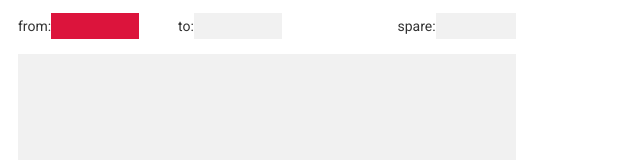
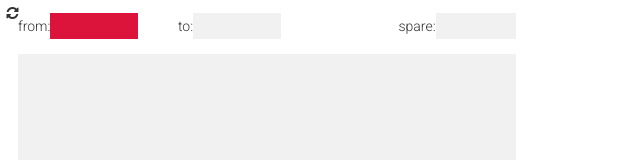
Before and after one commit to MoophHD/broccoli-planner, a React app: page / in a window 1280 px wide. Shown: the top 160 px of the page, without its empty margins (0-640 px from the left). Built offline with nearby package versions, Linux system fonts and the light colour scheme.

Commit message:
prevent controller cyns onedit & styling

```diff
--- a/index.html
+++ b/index.html
@@ -2,8 +2,8 @@
 <html>
   <head>
     <title>'''</title>
-    <link rel="stylesheet" href="https://cdnjs.cloudflare.com/ajax/libs/font-awesome/4.7.0/css/font-awesome.min.css">
-    <link href="https://fonts.googleapis.com/css?family=Open+Sans|Roboto:400,500,700&amp;subset=cyrillic" rel="stylesheet">
+    <link rel="stylesheet" href="https://maxcdn.bootstrapcdn.com/font-awesome/4.7.0/css/font-awesome.min.css">
+    <link href="https://fonts.googleapis.com/css?family=Open+Sans:300|Roboto:300,400&amp;subset=cyrillic" rel="stylesheet">
   </head>
   <body>
     <div id="root" class="container-fluid">
--- a/src/components/Chunck.js
+++ b/src/components/Chunck.js
@@ -74,9 +74,9 @@ class Chunck extends Component {
 
         return (
             <div ref={this.setStuff} data-id={id} data-order={order} className="chunck">
-                <div>{from}</div>
-                <div>{to}</div>
-                <div>{name}</div>
+                <div className="chunckFrom">{from}</div>
+                <div className="chunckTo">{to}</div>
+                <div className="chunckName">{name}</div>
             </div>
         )
     }
--- a/src/components/InputFields.js
+++ b/src/components/InputFields.js
@@ -51,7 +51,6 @@ class InputFields extends Component {
             document.querySelector('[data-type=to]').focus();
         } else if (e.target.dataset.type == "to") {
             this.props.pageActions.toggleAreaType();
-            // document.querySelector('.ctrInput').focus();
         }
     }
 
@@ -143,8 +142,7 @@ class InputFields extends Component {
     formatDate(dt, mer) {
         dt[0] = this.checkAndFixZeros(dt[0]);
         dt[1] = this.checkAndFixZeros(dt[1]);
-        dt[2] = mer;
-        return `${dt[0]+' : '+dt[1]}${" " + dt[2]}`;
+        return `${dt[0]+' : '+dt[1]}${" " + mer}`;
     }
 
     normilizeDotDate(dt) {
@@ -165,18 +163,24 @@ class InputFields extends Component {
 
     componentWillReceiveProps(nextProps) {
         let {ids, byId, from, to} = nextProps;
-        if (Object.keys(from).length === 0 || Object.keys(to).length === 0) return;
+        if (Object.keys(from).length === 0 || Object.keys(to).length === 0) {
+            if (Object.keys(from).length === 0) document.querySelector('[data-type=from]').value = "";
+            if (Object.keys(to).length === 0) document.querySelector('[data-type=to]').value = "";
+
+            this.setState(() => {return {spare:""}})
+            return;
+        }
 
         let result;
-        let overAll = to.diff(from, 'minutes');
+        let overAll = to.diff(from, 'seconds');
         let fullfilled = 0; // in minutes
 
         ids.forEach(function(id) {
-            fullfilled += byId[id].to.diff(byId[id].from, 'minutes');
+            fullfilled += byId[id].to.diff(byId[id].from, 'seconds');
         });
-
-        result = Math.round(overAll - fullfilled);
-
+        console.log(overAll - fullfilled);
+        result = Math.round((overAll - fullfilled)/60);
+        console.log(result);
         this.setState(() => {return {spare:`${~~(result/60)}h${result%60}m`}})
     }
 
--- a/src/components/StaticController.js
+++ b/src/components/StaticController.js
@@ -5,7 +5,7 @@ export default function StaticController(props) {
     return (
     <div style={{display:props.isActive ? "block" : "none"}} onClick={props.handleClick} className="ctrInput">
         {props.chuncks.map((chunck, ind) => {
-            return <span key={ind} className="staticChunck" data-order={ind}>{chunck}</span>
+            return(<div key={ind} className="staticChunck" data-order={ind}>{chunck}</div>)
         })}
     </div>)
 }
--- a/src/containers/App.js
+++ b/src/containers/App.js
@@ -43,16 +43,19 @@ class App extends Component {
       })
   }
 
-  clear() {
+  clear(e) {
+    let target = e.target;
+    if (target) {
+      if (target.tagName == "I") target=target.parentNode;
+      target.classList.add('pulse');
+      setTimeout(()=>target.classList.remove('pulse'), 500);
+    }
 
-    document.querySelector('[data-type=from]').value = '';
-    document.querySelector('[data-type=to]').value = '';
-    document.querySelector('div.ctrInput').innerHTML = "";
     document.querySelector('textarea.ctrInput').value = "";
-
     Cookies.remove('ctrVal');
     Cookies.remove('dt', {path: '/'});
     Cookies.remove('dt');
+
 
     this.props.actions.clearChuncks();
     this.props.dtActions.clearDt();
@@ -66,7 +69,7 @@ class App extends Component {
       let curr = byID[id];
       return (
         <Chunck
-          key={`_chunck${id}${curr.order}${Math.random()}`}  //${Math.random()}
+          key={`_chunck${id}${curr.order}}`}  //${Math.random()}
           name={curr.name}
           from={curr.from}
           to={curr.to}
@@ -76,9 +79,12 @@ class App extends Component {
       )
     })
 
+
     return (
       <div >
-        <button className="cookieBtn" onClick={this.clear}></button>
+        <a onClick={this.clear} className="btn btn-default reloadBtn"  >
+          <i className="fa fa-refresh" aria-hidden="true"></i>
+        </a>
         <Controller />
       <div ref={this.sortableContainer} id="sortable" className="chunckContainer">
         {chuncks}
--- a/src/containers/Controller.js
+++ b/src/containers/Controller.js
@@ -43,7 +43,7 @@ class Controller extends Component {
         }
 
         this.input.spellcheck = false;
-        window.addEventListener('beforeunload', () => this.handleUnload(this.input.value))
+        window.addEventListener('beforeunload', function() {this.handleUnload(this.state.value)}.bind(this) )
         this.input.addEventListener("blur",() => this.checkVal());
         this.input.addEventListener("keyup", (e) => this.checkEnter(e));
 
@@ -51,8 +51,8 @@ class Controller extends Component {
     }
 
     handleUnload(vl) {
-        if (this.state.value.length > 0 && this.props.ids.length > 0) {
-            Cookies.set('ctrVal', this.state.value, {expires: 1});
+        if (vl > 0 && this.props.ids.length > 0) {
+            Cookies.set('ctrVal', vl, {expires: 1});
         }
     }
 
@@ -138,7 +138,7 @@ class Controller extends Component {
     }
 
     componentWillReceiveProps(nextProps) {
-        if (this.lastById && this.lastById != JSON.stringify(nextProps.byId)) {
+        if (!this.props.isAreaActive && this.lastById && this.lastById != JSON.stringify(nextProps.byId)) {
             this.syncInput(nextProps);
         }
 
--- a/src/styles/app.css
+++ b/src/styles/app.css
@@ -3,6 +3,7 @@
 }
 
 body {
+  font-weight: 300;
   line-height: 1.45;
   font-size: 14px;
   padding-left: 10px;
@@ -67,6 +68,7 @@ body {
 .ctrInput {
   margin-top: 15px;
   font-family: 'Roboto', sans-serif;
+  font-weight: 300;
   border: none;
   resize: none;
   background-color: #f1f1f1;
@@ -122,6 +124,12 @@ body {
   background-color: #f1f1f1;
   padding: 5px 10px;
   transition:  all ease .2s;
+  font-weight: 300;
+}
+
+.chunckFrom,
+.chunckTo {
+  font-weight: 400;
 }
 
 .dtInput input:focus {
@@ -132,20 +140,48 @@ body {
 }
 
 .dtInput.total input {
+  font-weight: 400;
   text-align: center;
 }
 
-.dtInput.active {
-  background: linear-gradient(to bottom, #fff 0px, crimson 0px, crimson 22px, #fff 22px);
-  background-attachment: local;
-}
-
-.cookieBtn {
-  padding: 10px;
+.reloadBtn {
+  position: relative;
+  border-radius: 50%;
+  color: #333;
+  padding: 2px;
   background-color: transparent;
   border: none;
-
   position: absolute;
   top:0;
   left: 0;
+  width: 25px;
+  height: 25px;
 }
+
+.reloadBtn > i {
+  position: absolute;
+  left: 50%;
+  top: 50%;
+  transform: translate(-50%, -50%);
+}
+
+.pulse {
+  /* animation-iteration-count: infinite; */
+  animation-duration: 0.5s;
+  animation-name: pulse;
+  animation-timing-function: ease;
+}
+
+@keyframes pulse {
+  0% {
+    background-color: crimson;
+    box-shadow: 0 0 0 0 rgba(220, 20, 60, 0.4);
+  }
+  70% {
+    /* background-color: rgba(220, 20, 60, 0.4); */
+    box-shadow: 0 0 0 10px rgba(220, 20, 60, 0);
+  }
+  100% {
+    box-shadow: 0 0 0 0 rgba(220, 20, 60, 0);
+  }
+}
```
Also changed, not shown: 1 other file (tests, documents, lock files or other folders).
